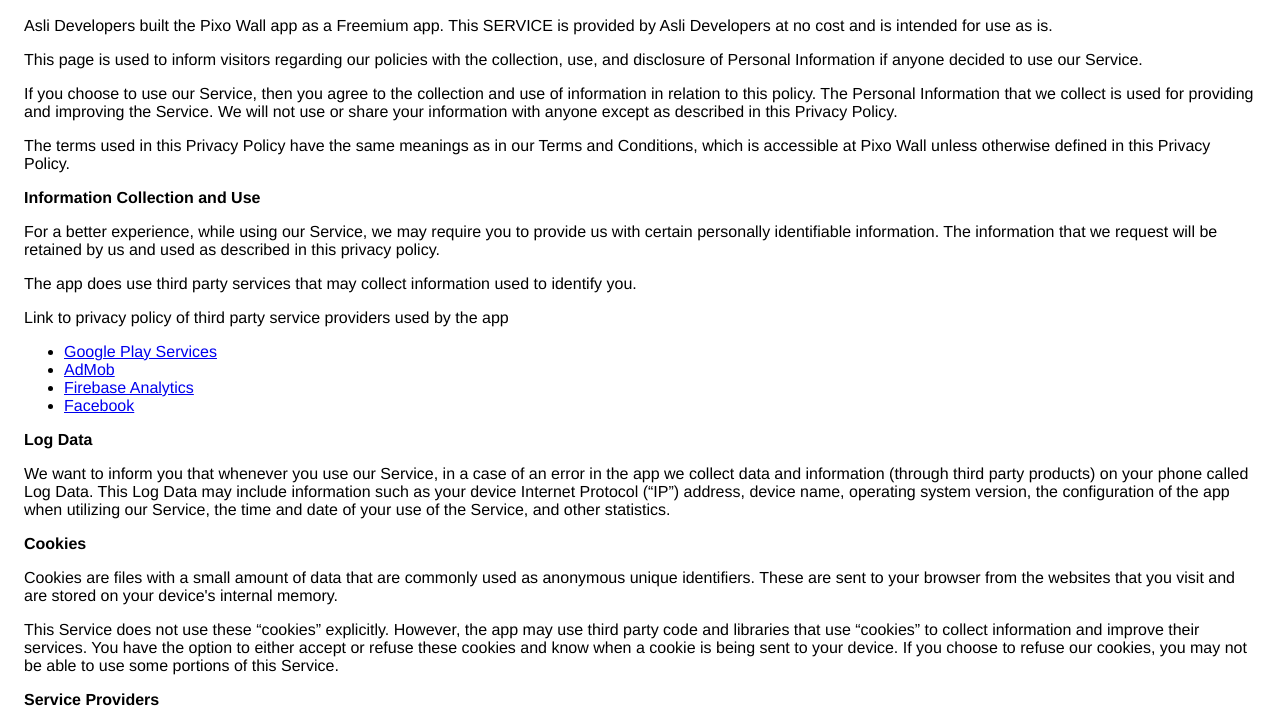
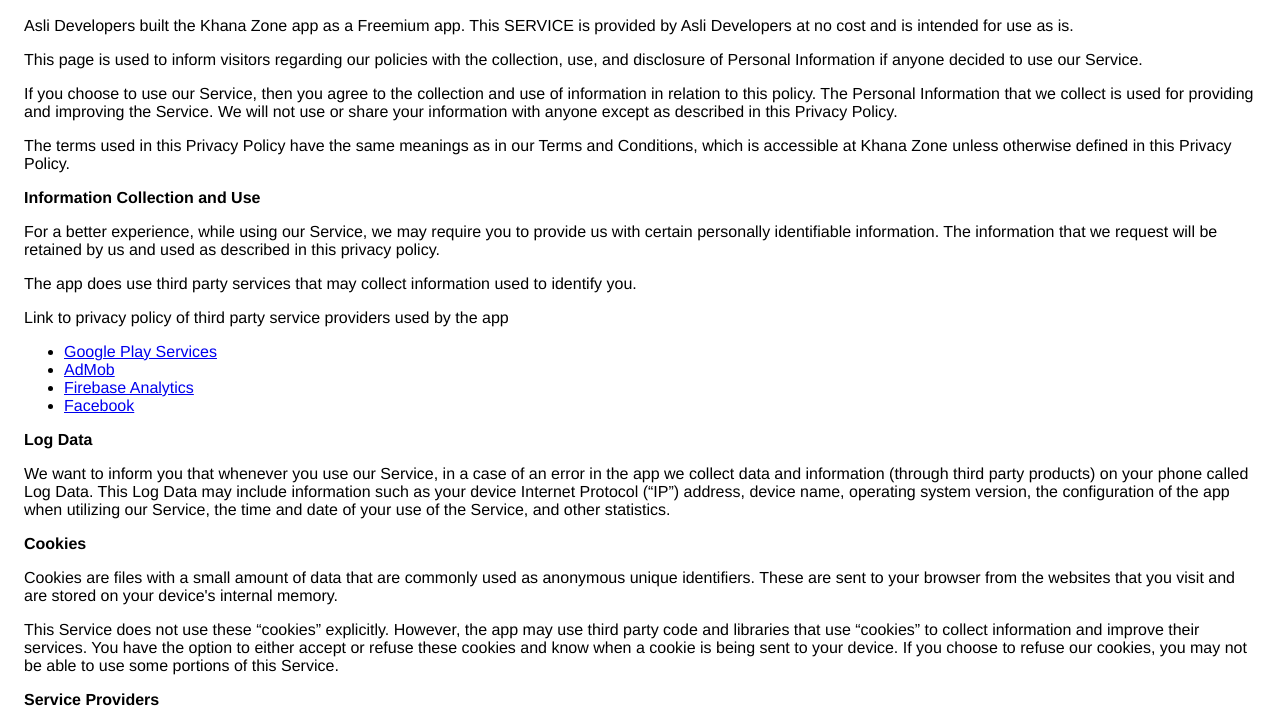
Before and after one commit to jahanzaibramzan/AsliDevelopers, a plain HTML site: page pixo_wall_privacy_policy.html in a window 1280 px wide. Shown: the part 75-797 px from the top of the page. Drawn offline with Linux system fonts and the light colour scheme.

Commit message:
khana zone update

```diff
--- a/pixo_wall_privacy_policy.html
+++ b/pixo_wall_privacy_policy.html
@@ -7,7 +7,7 @@
       <style> body { font-family: 'Helvetica Neue', Helvetica, Arial, sans-serif; padding:1em; } </style>
     </head>
     <body>
-    <h2>Privacy Policy</h2> <p> Asli Developers built the Pixo Wall app as a Freemium app. This SERVICE is provided by
+    <h2>Privacy Policy</h2> <p> Asli Developers built the Khana Zone app as a Freemium app. This SERVICE is provided by
                     Asli Developers at no cost and is intended for use as is.
                   </p> <p>This page is used to inform visitors regarding our policies with the collection, use, and disclosure
                     of Personal Information if anyone decided to use our Service.
@@ -16,7 +16,7 @@
                     the Service. We will not use or share your information with anyone except as described
                     in this Privacy Policy.
                   </p> <p>The terms used in this Privacy Policy have the same meanings as in our Terms and Conditions, which is
-                    accessible at Pixo Wall unless otherwise defined in this Privacy Policy.
+                    accessible at Khana Zone unless otherwise defined in this Privacy Policy.
                   </p> <p><strong>Information Collection and Use</strong></p> <p>For a better experience, while using our Service, we may require you to provide us with certain
                     personally identifiable information. The information that we request will be retained by us and used as described in this privacy policy.
                   </p> <p>The app does use third party services that may collect information used to identify you.</p> <div><p>Link to privacy policy of third party service providers used by the app</p> <ul><li><a href="https://www.google.com/policies/privacy/" target="_blank">Google Play Services</a></li><li><a href="https://support.google.com/admob/answer/6128543?hl=en" target="_blank">AdMob</a></li><li><a href="https://firebase.google.com/policies/analytics" target="_blank">Firebase Analytics</a></li><li><a href="https://www.facebook.com/about/privacy" target="_blank">Facebook</a></li><!----><!----><!----><!----><!----></ul></div> <p><strong>Log Data</strong></p> <p> We want to inform you that whenever you use our Service, in a case of
```
